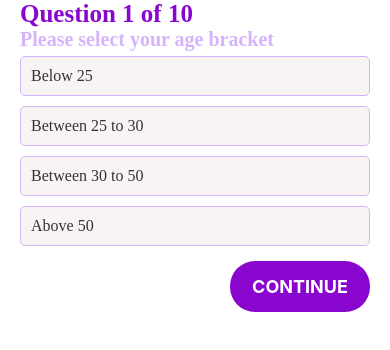
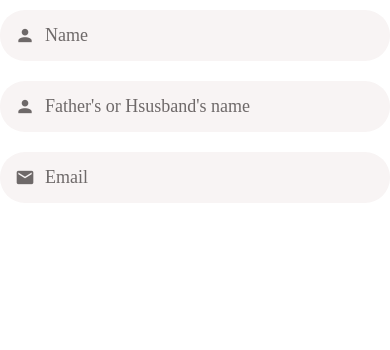
Before and after one commit to Hassan-1995/Trikl, a React Native app: screen / in a window 390 px wide. Shown: the top 350 px of the page. Built offline with nearby package versions, Linux system fonts and the light colour scheme.

Commit message:
AccountOnBoardingScreen

```diff
--- a/App.js
+++ b/App.js
@@ -18,6 +18,7 @@ import LoginScreen from './app/screens/LoginScreen';
 import PaymentScreen from './app/screens/PaymentScreen';
 import BankPayment from './app/components/BankPayment';
 import SuitabilityAssesmentScreen from './app/screens/SuitabilityAssesmentScreen';
+import AccountOnBoardingScreen from './app/screens/AccountOnBoardingScreen';
 
 export default function App() {
   const [initialInvestment,setInitialInvestment] =  useState(500);
@@ -32,7 +33,8 @@ export default function App() {
     // <HomeScreen/>
     // <PaymentScreen/>
     // <BankPayment/>
-    <SuitabilityAssesmentScreen/>
+    // <SuitabilityAssesmentScreen/>
+    <AccountOnBoardingScreen/>
 
     // <NavigationContainer theme={myTheme}>
     //   <AuthNavigator/>
--- a/app.json
+++ b/app.json
@@ -7,7 +7,7 @@
     "icon": "./app/assets/favicon.png",
     "userInterfaceStyle": "light",
     "splash": {
-      "image": "./app/assets/trikl2.png",
+      "image": "./app/assets/trikl.png",
       "resizeMode": "contain",
       "backgroundColor": "#ffffff"
     },
--- /dev/null
+++ b/app/components/LogoContainer.js
@@ -0,0 +1,26 @@
+import React from 'react';
+
+import { View, StyleSheet, Image, Dimensions } from 'react-native';
+
+const { width, height } = Dimensions.get('window');
+
+function LogoContainer(props) {
+    return (
+        <View style={styles.container}>
+            <Image
+                style={{width: width*0.8, height: height*0.1,}}
+                source={require('../assets/trikl2.png')}
+            />
+        </View>
+    );
+}
+
+const styles = StyleSheet.create({
+    container:{
+        // justifyContent: 'center',
+        alignItems: 'center',
+        paddingVertical: 30,
+    },
+});
+
+export default LogoContainer;
--- /dev/null
+++ b/app/screens/AccountOnBoardingScreen.js
@@ -0,0 +1,58 @@
+import React from 'react';
+
+import { View, StyleSheet } from 'react-native';
+import *as Yup from 'yup';
+
+import Screen from '../components/Screen';
+import { AppForm, AppFormField } from '../components/forms';
+
+const validationSchema = Yup.object().shape({
+    name: Yup.string().required().label('Name'),
+    guardian: Yup.string().required().label('Guardian Name'),
+    email: Yup.string().required().email().label('Email'),
+})
+
+function AccountOnBoardingScreen(props) {
+    return (
+        <Screen>
+            <AppForm
+                initialValues={{name:'', guardian:'', email:''}}
+                onSubmit={(values)=>console.log(values)}
+                validationSchema={validationSchema}
+            >
+                <AppFormField
+                    autoCapitalise='none'
+                    autoCorrect={false}
+                    icon={'account'}
+                    // keyboardType="email-address"
+                    name={'name'}
+                    placeholder='Name'
+                />
+                <AppFormField
+                    autoCapitalise='none'
+                    autoCorrect={false}
+                    icon={'account'}
+                    // keyboardType="email-address"
+                    name={'guardian'}
+                    placeholder="Father's or Hsusband's name"
+                />
+                <AppFormField
+                    autoCapitalise='none'
+                    autoCorrect={false}
+                    icon={'email'}
+                    keyboardType="email-address"
+                    name={'email'}
+                    placeholder='Email'
+                    textContentType='emailAddress'
+                />
+
+            </AppForm>
+        </Screen>
+    );
+}
+
+const styles = StyleSheet.create({
+    container:{},
+});
+
+export default AccountOnBoardingScreen;
--- a/app/screens/SuitabilityAssesmentScreen.js
+++ b/app/screens/SuitabilityAssesmentScreen.js
@@ -4,6 +4,7 @@ import { View, StyleSheet } from 'react-native';
 import Screen from '../components/Screen';
 import MultipleChoiceQuestions from '../components/MultipleChoiceQuestions';
 import AppButton from '../components/AppButton';
+import LogoContainer from '../components/LogoContainer';
 
 
 const questionnaire = [
@@ -118,6 +119,7 @@ function SuitabilityAssesmentScreen(props) {
 
     return (
         <Screen>
+            <LogoContainer/>
             <MultipleChoiceQuestions
                 questionNumber={currentIndex+1}
                 question={activeComponent.question}
@@ -156,6 +158,8 @@ const styles = StyleSheet.create({
         flexDirection: 'row',
         justifyContent: 'space-between',
         paddingHorizontal: 20,
+        // flex: 1,
+        // alignItems: 'flex-end',
     },
     button:{
         width: '40%'
```
Also changed, not shown: app/assets/trikl.png.
